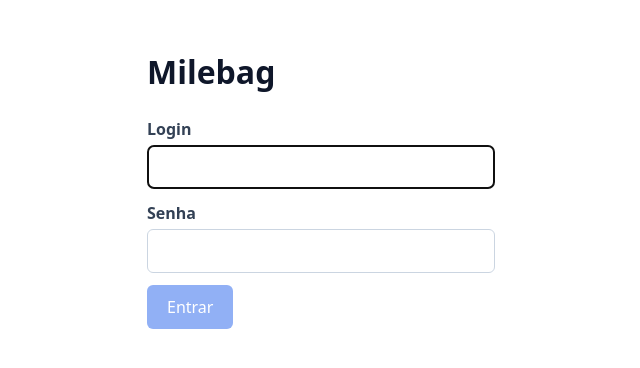
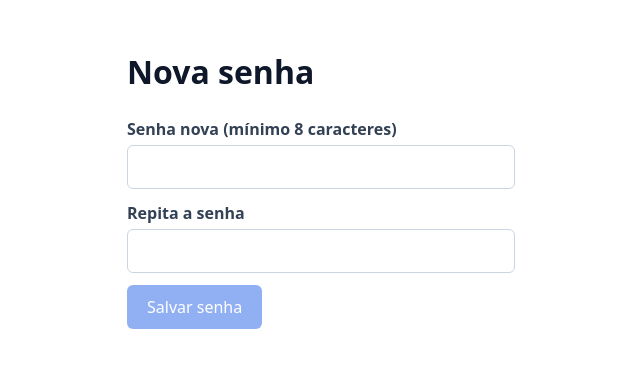
Before and after one commit to MarilliaBraz/mile_bag_app, a React (Vite) app: page /redefinir-senha/1 in a window 1280 px wide. Before the commit this address led to /login. Shown: the top 368 px of the page, without its empty margins (319-959 px from the left). Built offline with nearby package versions, Linux system fonts and the light colour scheme; no server answers.

Commit message:
feat: telas de esqueci minha senha, redefinir e trocar senha; rota /convites/:token do e-mail de convite

```diff
--- a/src/App.tsx
+++ b/src/App.tsx
@@ -18,7 +18,10 @@ import { RegistrarComprovante } from "./features/motorista/comprovante-entrega/R
 import { RegistrarOcorrencia } from "./features/motorista/ocorrencia/RegistrarOcorrencia";
 import { RelatorioQuinzenal } from "./features/motorista/relatorio-quinzenal/RelatorioQuinzenal";
 import { TelaRota } from "./features/motorista/rota/components/TelaRota";
+import { EsqueciSenha } from "./shared/auth/EsqueciSenha";
 import { Login } from "./shared/auth/Login";
+import { RedefinirSenha } from "./shared/auth/RedefinirSenha";
+import { TrocarSenha } from "./shared/auth/TrocarSenha";
 import { RequireAuth } from "./shared/auth/RequireAuth";
 
 export function App() {
@@ -81,7 +84,19 @@ export function App() {
           </RequireAuth>
         }
       />
+      {/* O e-mail de convite (HU15) usa /convites/{token}; /convite/{token} continua valendo por compatibilidade. */}
+      <Route path="/convites/:token" element={<AtivarConviteForm />} />
       <Route path="/convite/:token" element={<AtivarConviteForm />} />
+      <Route path="/esqueci-senha" element={<EsqueciSenha />} />
+      <Route path="/redefinir-senha/:token" element={<RedefinirSenha />} />
+      <Route
+        path="/conta/senha"
+        element={
+          <RequireAuth>
+            <TrocarSenha />
+          </RequireAuth>
+        }
+      />
       <Route
         path="/admin"
         element={
--- a/src/features/back-office/AdminLayout.tsx
+++ b/src/features/back-office/AdminLayout.tsx
@@ -24,6 +24,9 @@ export function AdminLayout({ titulo, itens }: { titulo: string; itens: Item[] }
             </NavLink>
           ))}
         </nav>
+        <NavLink to="/conta/senha" style={ESTILO_LINK}>
+          Minha senha
+        </NavLink>
         <BotaoSair />
       </header>
       <Outlet />
--- a/src/features/motorista/painel-entregas/components/PainelEntregas.tsx
+++ b/src/features/motorista/painel-entregas/components/PainelEntregas.tsx
@@ -62,6 +62,7 @@ export function PainelEntregas() {
         <span style={{ display: "flex", gap: "1rem" }}>
           <Link to="/motorista/relatorio">Relatório</Link>
           <Link to="/motorista/captura-bdo">Capturar BDO</Link>
+          <Link to="/conta/senha">Minha senha</Link>
           <BotaoSair />
         </span>
       </div>
--- /dev/null
+++ b/src/shared/auth/EsqueciSenha.tsx
@@ -0,0 +1,62 @@
+import { useState } from "react";
+import { Link } from "react-router-dom";
+import { requisitar } from "../api/httpClient";
+import { mensagemDeErro } from "../format/formatar";
+
+/**
+ * Pedido de redefinição de senha (HU25). A resposta é sempre a mesma, exista ou não a conta - a tela não revela quais
+ * logins existem. Só contas cujo login é um e-mail recebem o link; para as outras (ex.: motorista com login simples)
+ * o aviso manda pedir ao administrador.
+ */
+export function EsqueciSenha() {
+  const [login, setLogin] = useState("");
+  const [enviado, setEnviado] = useState(false);
+  const [erro, setErro] = useState<string | null>(null);
+  const [enviando, setEnviando] = useState(false);
+
+  async function enviar(evento: React.FormEvent) {
+    evento.preventDefault();
+    setErro(null);
+    setEnviando(true);
+    try {
+      await requisitar<void>("/api/v1/auth/esqueci-senha", { metodo: "POST", corpo: { login: login.trim() } });
+      setEnviado(true);
+    } catch (excecao) {
+      setErro(mensagemDeErro(excecao, "Não foi possível enviar o pedido. Tente de novo."));
+    } finally {
+      setEnviando(false);
+    }
+  }
+
+  return (
+    <main style={{ maxWidth: 420, margin: "3rem auto", padding: "0 1rem" }}>
+      <h1>Esqueci minha senha</h1>
+      {enviado ? (
+        <p role="status">
+          Se existir uma conta com esse e-mail, enviamos um link para escolher uma senha nova. Ele vale por 1 hora e só pode ser usado uma vez.
+          Se o seu login não é um e-mail, peça ao administrador da sua empresa para redefinir a senha.
+        </p>
+      ) : (
+        <form onSubmit={enviar} style={{ display: "grid", gap: "0.75rem" }}>
+          {erro && (
+            <p role="alert" style={{ color: "var(--erro)", margin: 0 }}>
+              {erro}
+            </p>
+          )}
+          <div>
+            <label htmlFor="login">E-mail de login</label>
+            <input id="login" type="email" autoComplete="username" value={login} onChange={(e) => setLogin(e.target.value)} autoFocus />
+          </div>
+          <div>
+            <button type="submit" disabled={!login.includes("@") || enviando}>
+              {enviando ? "Enviando…" : "Enviar link"}
+            </button>
+          </div>
+        </form>
+      )}
+      <p>
+        <Link to="/login">← Voltar ao login</Link>
+      </p>
+    </main>
+  );
+}
--- a/src/shared/auth/Login.tsx
+++ b/src/shared/auth/Login.tsx
@@ -1,5 +1,5 @@
 import { useState } from "react";
-import { Navigate, useNavigate } from "react-router-dom";
+import { Link, Navigate, useNavigate } from "react-router-dom";
 import { requisitar } from "../api/httpClient";
 import { mensagemDeErro } from "../format/formatar";
 import { definirToken, obterPapel, obterToken, rotaInicialDo, type Papel } from "./authStorage";
@@ -57,6 +57,9 @@ export function Login() {
           </button>
         </div>
       </form>
+      <p>
+        <Link to="/esqueci-senha">Esqueci minha senha</Link>
+      </p>
     </main>
   );
 }
--- /dev/null
+++ b/src/shared/auth/RedefinirSenha.tsx
@@ -0,0 +1,65 @@
+import { useState } from "react";
+import { Link, useParams } from "react-router-dom";
+import { requisitar } from "../api/httpClient";
+import { mensagemDeErro } from "../format/formatar";
+
+const TAMANHO_MINIMO_SENHA = 8;
+
+/** Destino do link do e-mail de recuperação (HU25): escolhe a senha nova. O token é de uso único e vale por 1 hora. */
+export function RedefinirSenha() {
+  const { token } = useParams<{ token: string }>();
+  const [senha, setSenha] = useState("");
+  const [confirmacao, setConfirmacao] = useState("");
+  const [erro, setErro] = useState<string | null>(null);
+  const [concluido, setConcluido] = useState(false);
+  const [enviando, setEnviando] = useState(false);
+
+  const invalido = senha.length < TAMANHO_MINIMO_SENHA || senha !== confirmacao;
+
+  async function enviar(evento: React.FormEvent) {
+    evento.preventDefault();
+    setErro(null);
+    setEnviando(true);
+    try {
+      await requisitar<void>("/api/v1/auth/redefinir-senha", { metodo: "POST", corpo: { token, senha } });
+      setConcluido(true);
+    } catch (excecao) {
+      setErro(mensagemDeErro(excecao, "Não foi possível redefinir a senha."));
+    } finally {
+      setEnviando(false);
+    }
+  }
+
+  return (
+    <main style={{ maxWidth: 420, margin: "3rem auto", padding: "0 1rem" }}>
+      <h1>Nova senha</h1>
+      {concluido ? (
+        <p role="status" style={{ color: "var(--confirmacao)" }}>
+          Senha alterada. <Link to="/login">Entrar com a senha nova</Link>
+        </p>
+      ) : (
+        <form onSubmit={enviar} style={{ display: "grid", gap: "0.75rem" }}>
+          {erro && (
+            <p role="alert" style={{ color: "var(--erro)", margin: 0 }}>
+              {erro} <Link to="/esqueci-senha">Pedir um novo link</Link>
+            </p>
+          )}
+          <div>
+            <label htmlFor="senha">Senha nova (mínimo {TAMANHO_MINIMO_SENHA} caracteres)</label>
+            <input id="senha" type="password" autoComplete="new-password" value={senha} onChange={(e) => setSenha(e.target.value)} />
+          </div>
+          <div>
+            <label htmlFor="confirmacao">Repita a senha</label>
+            <input id="confirmacao" type="password" autoComplete="new-password" value={confirmacao} onChange={(e) => setConfirmacao(e.target.value)} />
+            {confirmacao && senha !== confirmacao && <span style={{ color: "var(--erro)", fontSize: "0.85rem" }}>As senhas não conferem.</span>}
+          </div>
+          <div>
+            <button type="submit" disabled={invalido || enviando}>
+              {enviando ? "Salvando…" : "Salvar senha"}
+            </button>
+          </div>
+        </form>
+      )}
+    </main>
+  );
+}
--- /dev/null
+++ b/src/shared/auth/TrocarSenha.tsx
@@ -0,0 +1,77 @@
+import { useState } from "react";
+import { Link } from "react-router-dom";
+import { requisitar } from "../api/httpClient";
+import { mensagemDeErro } from "../format/formatar";
+import { definirToken, obterPapel, rotaInicialDo } from "./authStorage";
+
+const TAMANHO_MINIMO_SENHA = 8;
+
+/**
+ * "Minha senha" (HU25): o usuário logado troca a própria senha informando a atual. A API devolve um token novo (as
+ * outras sessões da conta caem) e a tela o guarda para quem trocou continuar logado.
+ */
+export function TrocarSenha() {
+  const [atual, setAtual] = useState("");
+  const [nova, setNova] = useState("");
+  const [confirmacao, setConfirmacao] = useState("");
+  const [erro, setErro] = useState<string | null>(null);
+  const [trocada, setTrocada] = useState(false);
+  const [enviando, setEnviando] = useState(false);
+
+  const invalido = !atual || nova.length < TAMANHO_MINIMO_SENHA || nova !== confirmacao;
+
+  async function enviar(evento: React.FormEvent) {
+    evento.preventDefault();
+    setErro(null);
+    setEnviando(true);
+    try {
+      const resposta = await requisitar<{ token: string }>("/api/v1/auth/senha", { metodo: "POST", corpo: { senhaAtual: atual, novaSenha: nova } });
+      definirToken(resposta.token);
+      setAtual("");
+      setNova("");
+      setConfirmacao("");
+      setTrocada(true);
+    } catch (excecao) {
+      setErro(mensagemDeErro(excecao, "Não foi possível trocar a senha."));
+    } finally {
+      setEnviando(false);
+    }
+  }
+
+  return (
+    <main style={{ maxWidth: 420, margin: "2rem auto", padding: "0 1rem" }}>
+      <Link to={rotaInicialDo(obterPapel())}>← Voltar</Link>
+      <h1>Minha senha</h1>
+      {trocada && (
+        <p role="status" style={{ color: "var(--confirmacao)" }}>
+          Senha alterada. As outras sessões desta conta foram encerradas.
+        </p>
+      )}
+      <form onSubmit={enviar} style={{ display: "grid", gap: "0.75rem" }}>
+        {erro && (
+          <p role="alert" style={{ color: "var(--erro)", margin: 0 }}>
+            {erro}
+          </p>
+        )}
+        <div>
+          <label htmlFor="atual">Senha atual</label>
+          <input id="atual" type="password" autoComplete="current-password" value={atual} onChange={(e) => setAtual(e.target.value)} />
+        </div>
+        <div>
+          <label htmlFor="nova">Senha nova (mínimo {TAMANHO_MINIMO_SENHA} caracteres)</label>
+          <input id="nova" type="password" autoComplete="new-password" value={nova} onChange={(e) => setNova(e.target.value)} />
+        </div>
+        <div>
+          <label htmlFor="confirmacao">Repita a senha nova</label>
+          <input id="confirmacao" type="password" autoComplete="new-password" value={confirmacao} onChange={(e) => setConfirmacao(e.target.value)} />
+          {confirmacao && nova !== confirmacao && <span style={{ color: "var(--erro)", fontSize: "0.85rem" }}>As senhas não conferem.</span>}
+        </div>
+        <div>
+          <button type="submit" disabled={invalido || enviando}>
+            {enviando ? "Salvando…" : "Trocar senha"}
+          </button>
+        </div>
+      </form>
+    </main>
+  );
+}
```
